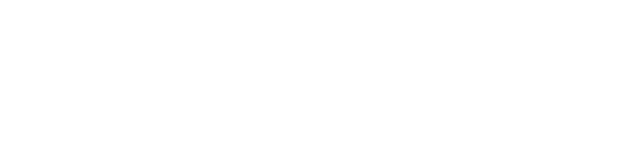
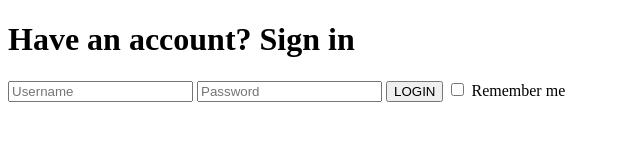
Before and after one commit to JessicaPreuss/bubblegum, a plain HTML site: page index.html in a window 1280 px wide. Shown: the whole page, without its empty margins (0-640 px from the left). Drawn offline with Linux system fonts and the light colour scheme.

Commit message:
Created all the elements

```diff
--- a/index.html
+++ b/index.html
@@ -5,8 +5,18 @@
     <meta http-equiv="X-UA-Compatible" content="IE=edge">
     <meta name="viewport" content="width=device-width, initial-scale=1.0">
     <title>Document</title>
+    <link rel="stylesheet" href="styles.css">
 </head>
 <body>
-
+   <form>
+       <h1> Have an account? Sign in</h1>
+       <input placeholder="Username"/>
+       <input placeholder="Password"/>
+       <button> LOGIN </button>
+       <label>
+           <input type="checkbox" />
+           Remember me
+        </label>
+    </form>
 </body>
 </html>
```
